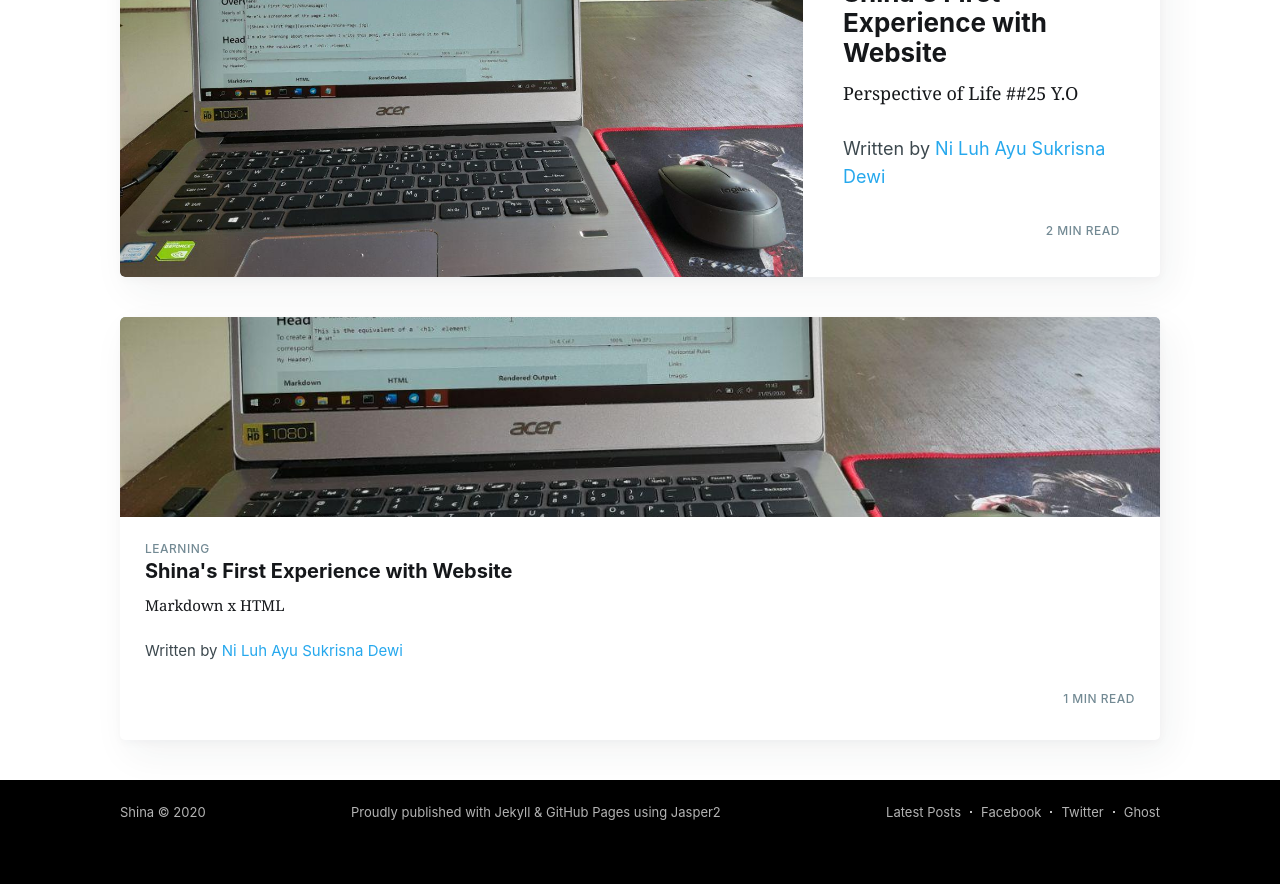
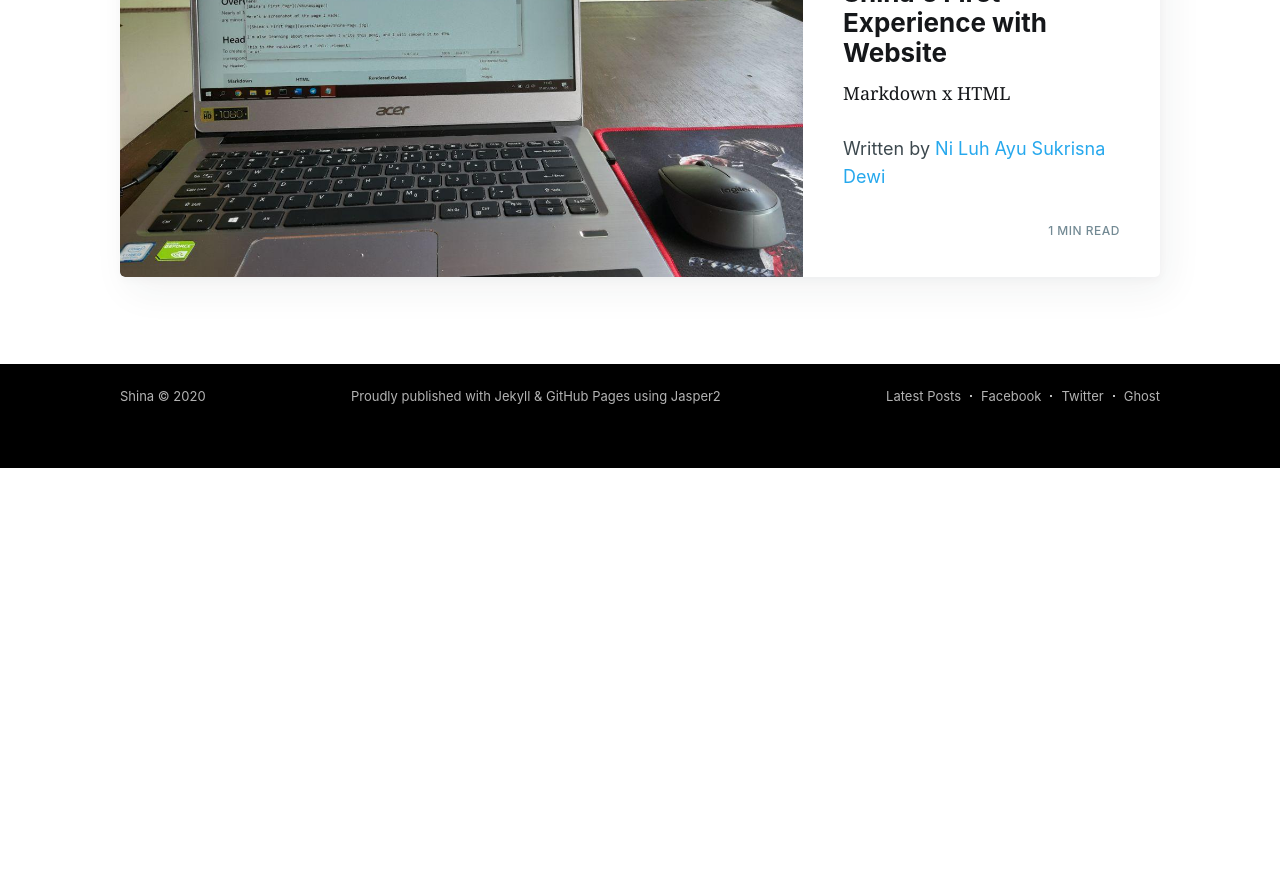
Before and after one commit to ayusukrisna/ayusukrisna.github.io, a Jekyll site: the page built from _tags/learning.md, in a window 1280 px wide. Shown: the part 432-1316 px from the top of the page. Built offline with Jekyll 4.4.1, drawn with Linux system fonts in a browser that asks for light colours; nearby versions of some CDN libraries; comment, search, counter and statistics services are not loaded; after the commit the page ends 900 px from its top, so only the background shows below that.

Commit message:
Add new photo

```diff
--- a/_posts/2020-06-06-shinas-25.md
+++ b/_posts/2020-06-06-shinas-25.md
@@ -1,18 +1,19 @@
 ---
 layout: post
 current: post
-cover: assets/images/laptop.jpg
+cover: assets/images/shina-25.jpg
 navigation: True
-title: "Shina's First Experience with Website"
+title: "Quarter Life Crisis"
 date: 2020-05-16 22:57:12 +0800
-tags: [Learning]
+tags: [Life]
 class: post-template
 subclass: 'post'
 authors: shina
 ---
 
 Perspective of Life
-##25 Y.O
+
+#### 25 Y.O
 
 As we know, 25 is a quarter of century. I think most of people through Quarter Life Crisis that we feel uncertainty about what is the purpose of our life, our desire, stuck in a dead-end job, thinking about married, and so many things that make us overwhelmed. Yeah, now I’m in this stage. Sometimes I feel lost and questioning myself ‘why I live in this world?’. What should I do to make my life worth for other people? I want to be a successful woman and make my family proud of me. Which step should I take first? If I just thinking about this kind of thing, I hurt my brain and get stressed later on be unmotivated.
 
```
Also changed, not shown: 3 other files.
